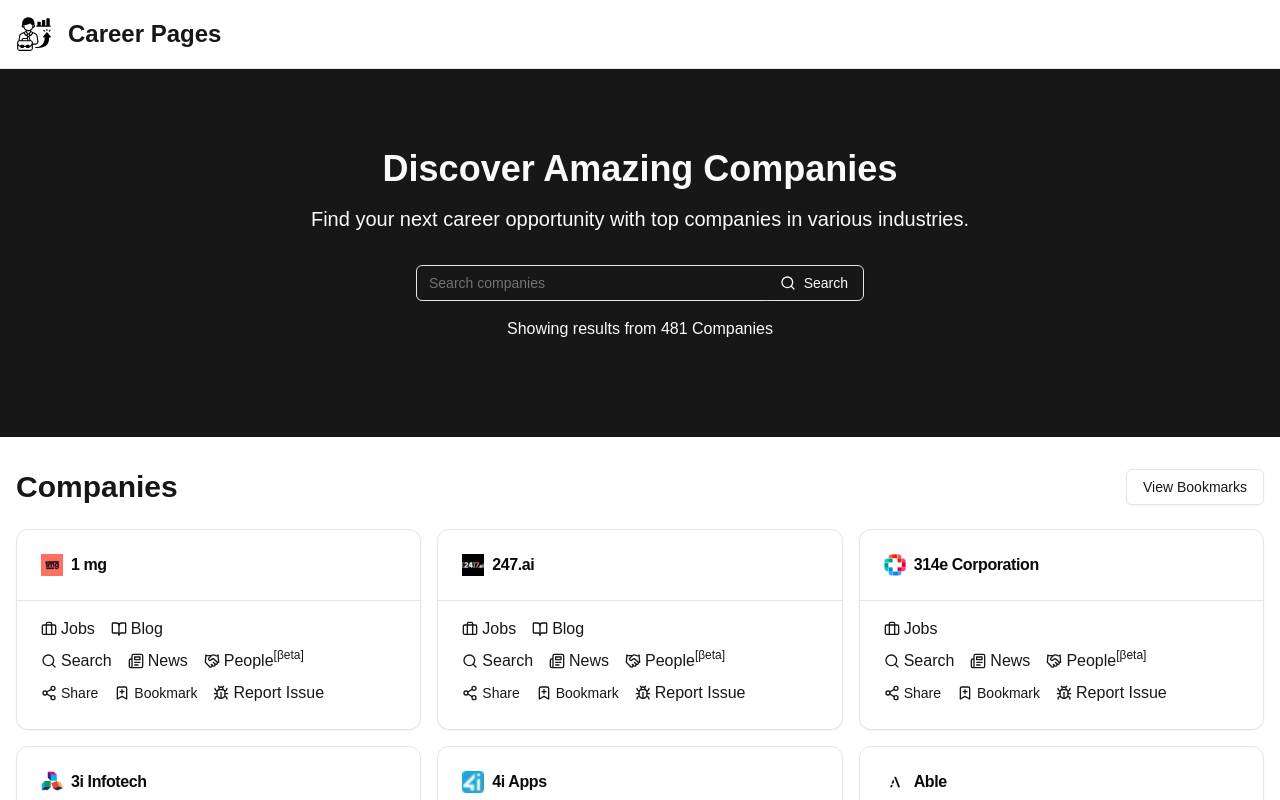
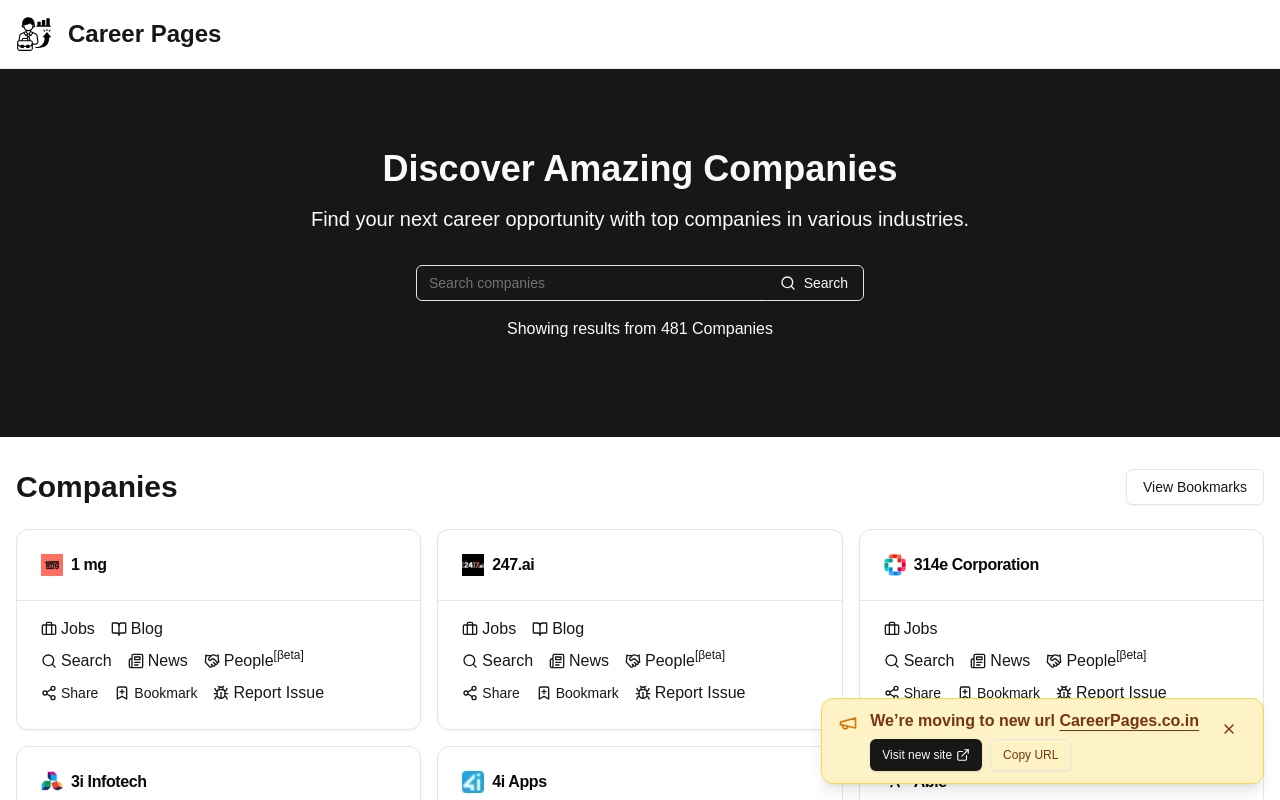
Before and after one commit to tusharv/career-pages-v2, a Next.js app: page / in a window 1280 px wide. Shown: the top 800 px of the page. Built offline with nearby package versions, Linux system fonts and the light colour scheme.

Commit message:
feat: restore banner

```diff
--- a/app/page.tsx
+++ b/app/page.tsx
@@ -90,7 +90,7 @@
   const { triggerEasterEgg, EasterEggComponent } = useEasterEgg()
   const [savedJobs, setSavedJobs] = useState<string[]>([]);
   const [viewMode, setViewMode] = useState('all');
-  const [showMoveBanner, setShowMoveBanner] = useState(false);
+  const [showMoveBanner, setShowMoveBanner] = useState(true);
   const [isMac, setIsMac] = useState(false);
   const [isOnNewDomain, setIsOnNewDomain] = useState(false);
   const reminderTimeoutRef = useRef<number | null>(null);
```
